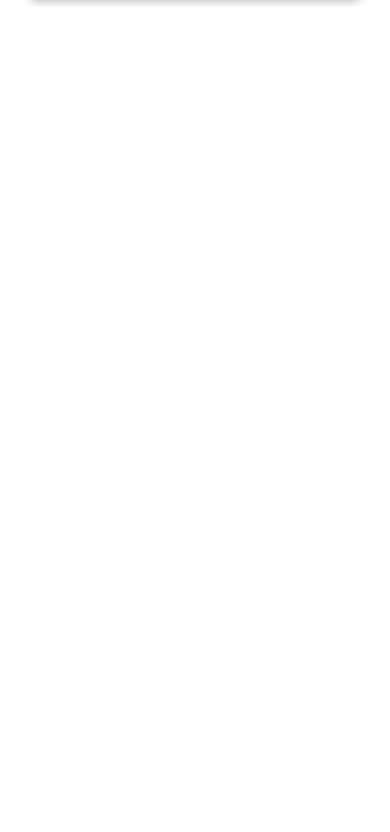
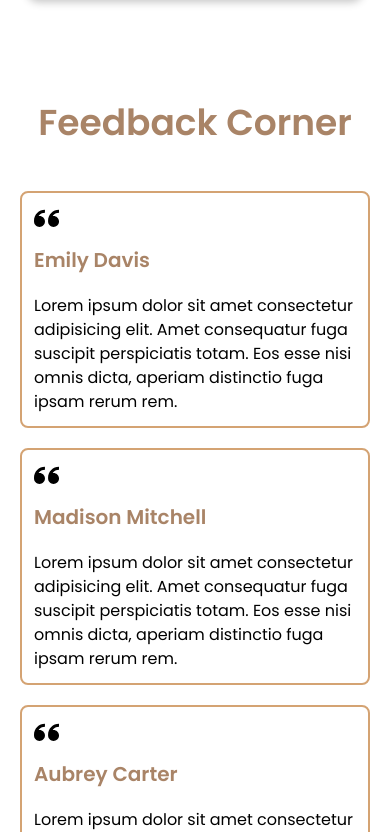
Before and after one commit to jigneshgit935/Fashion-Webapp-Reactjs, a React (Vite) app: page / in a window 390 px wide. Shown: the part 6462-7294 px from the top of the page. Before the commit the page ends 6469 px from the top, so only its background shows below. Built offline with nearby package versions, Linux system fonts and the light colour scheme.

Commit message:
added: ReviewCard Commited

```diff
--- a/src/App.jsx
+++ b/src/App.jsx
@@ -1,8 +1,10 @@
 import Collections from './components/Collections';
 import Features from './components/Features';
+import Footer from './components/Footer';
 import Home from './components/Home';
 import Navbar from './components/Navbar';
 import Product from './components/Product';
+import Review from './components/Review';
 import Shop from './components/Shop';
 
 function App() {
@@ -24,6 +26,11 @@ function App() {
         <div id="products">
           <Product />
         </div>
+
+        <div id="review">
+          <Review />
+        </div>
+        <Footer />
       </div>
     </>
   );
--- /dev/null
+++ b/src/components/Review.jsx
@@ -0,0 +1,21 @@
+import ReviewCard from '../layout/ReviewCard';
+
+const Review = () => {
+  return (
+    <div className=" min-h-screen flex flex-col justify-center lg:px-32 px-5">
+      {/* heading section */}
+      <h1 className=" font-semibold text-center text-ExtraDarkColor text-4xl lg:mt-14 mt-24 ">
+        Feedback Corner
+      </h1>
+
+      {/* review card section */}
+      <div className=" flex flex-col items-center xl:flex-row gap-5 justify-center py-4 my-8">
+        <ReviewCard name="Emily Davis" />
+        <ReviewCard name="Madison Mitchell" />
+        <ReviewCard name="Aubrey Carter" />
+      </div>
+    </div>
+  );
+};
+
+export default Review;
--- /dev/null
+++ b/src/layout/ReviewCard.jsx
@@ -0,0 +1,22 @@
+import { ImQuotesLeft } from 'react-icons/im';
+
+// eslint-disable-next-line react/prop-types
+const ReviewCard = ({ name }) => {
+  return (
+    <div className=" flex flex-col w-full lg:w-2/6 border-2 border-DarkColor p-3 rounded-lg gap-5 cursor-pointer hover:bg-PrimaryColor transition duration-300 ease-in-out">
+      <div>
+        <ImQuotesLeft size={25} />
+        <h1 className=" text-xl font-semibold text-ExtraDarkColor pt-4">
+          {name}
+        </h1>
+      </div>
+      <p>
+        Lorem ipsum dolor sit amet consectetur adipisicing elit. Amet
+        consequatur fuga suscipit perspiciatis totam. Eos esse nisi omnis dicta,
+        aperiam distinctio fuga ipsam rerum rem.
+      </p>
+    </div>
+  );
+};
+
+export default ReviewCard;
```
